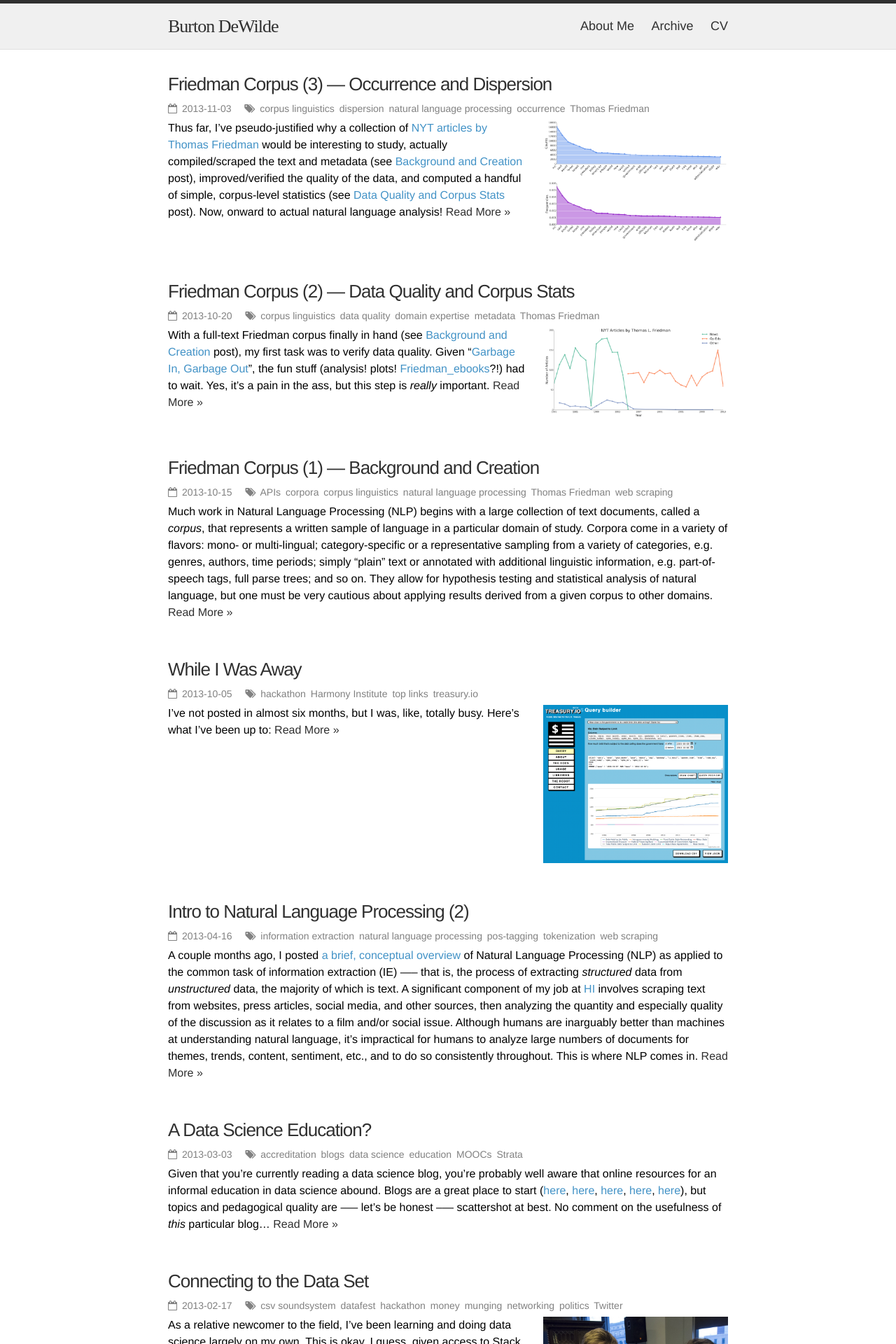
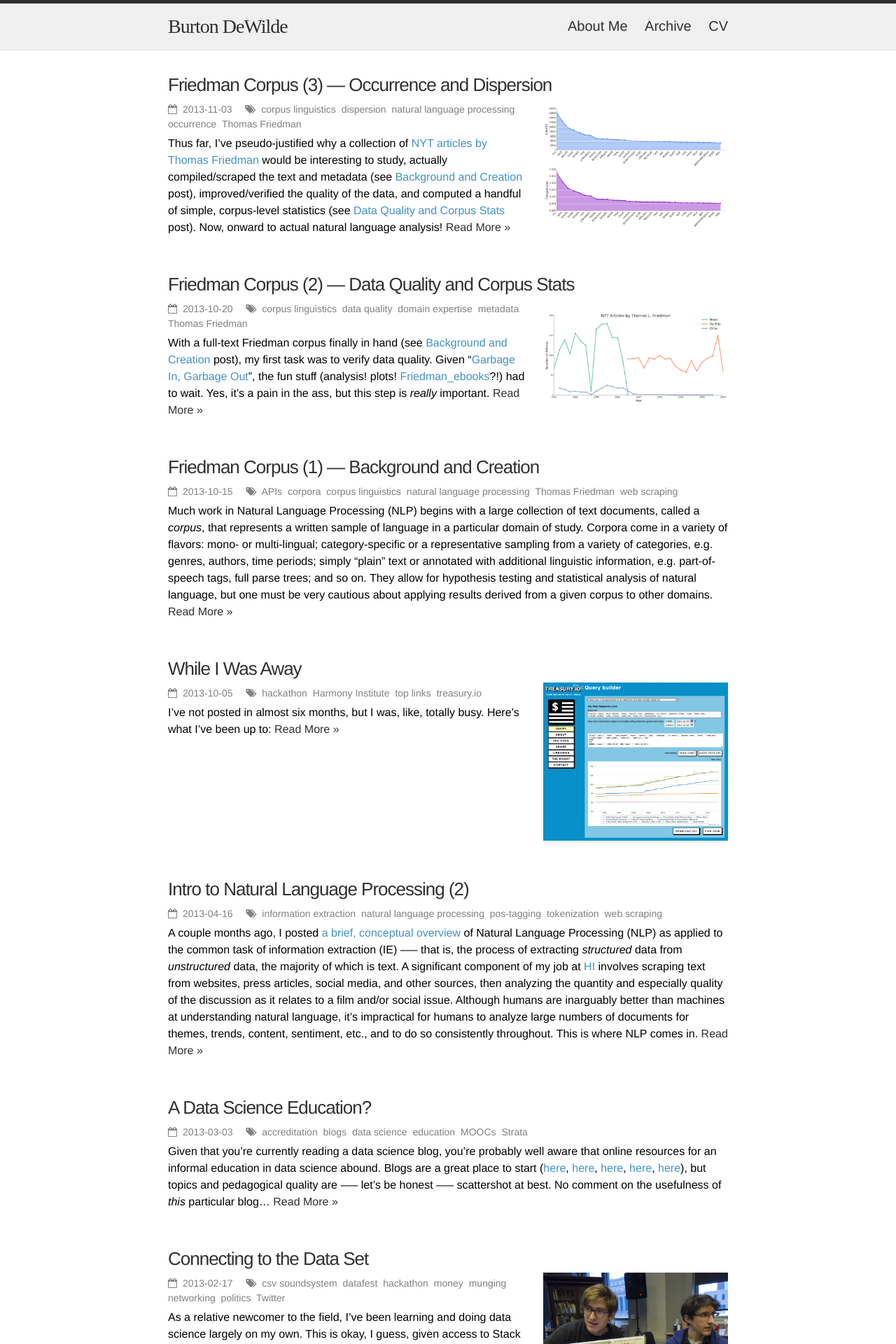
Before and after one commit to bdewilde/bdewilde.github.io, a Jekyll site: the page built from index.html, in a window 1280 px wide. Shown: the top 1920 px of the page at 70% size. Built offline with Jekyll 4.4.1, drawn with Linux system fonts in a browser that asks for light colours; nearby versions of some CDN libraries; some web fonts are replaced; the list of posts is cut into pages by our own code.

Commit message:
updates to styling, per joe's suggestions

```diff
--- a/_includes/header.html
+++ b/_includes/header.html
@@ -23,7 +23,7 @@
             <a class="site-link" href="{{ page.url | prepend: site.baseurl }}">{{ page.title }}</a>
           {% endif %}
         {% endfor %}
-        <a class="site-link" href="/assets/documents/bjd_resume.pdf">CV</a>
+        <a class="site-link" target="_blank" href="/assets/documents/bjd_resume.pdf">CV</a>
       </div>
     </nav>
 
--- a/assets/css/style.css
+++ b/assets/css/style.css
@@ -59,7 +59,7 @@
 }
 .post-meta i,
 .post-meta span {
-    margin-right: 3px;
+    margin-right: 4px;
 }
 .post-meta .post-date {
   margin-right: 15px;
@@ -85,21 +85,19 @@
 
 .site-title {
   font-family: serifa;
+  letter-spacing: -1px;
+}
+.site-header .site-title {
+  font-size: 28px;
+  line-height: 65px;
   display: block;
   vertical-align: middle;
-  letter-spacing: -1px;
   float: left;
   position: relative;
   z-index: 1;
 }
-.site-header .site-title {
-  font-size: 26px;
-  line-height: 65px;
-}
 .site-footer .site-title {
-  font-size: 22px;
-  margin-right: 20px;
-  display: block;
+  font-size: 24px;
 }
 
 
@@ -138,6 +136,7 @@
 
 .site-nav .site-link {
   margin-left: 20px;
+  font-size: 20px;
 }
 
 /* =========== */
@@ -239,7 +238,7 @@
 /* ----------------------------------------------------------*/
 
 header h1 {
-  font-size: 36px;
+  font-size: 34px;
   letter-spacing: -1.75px;
   font-weight: 300;
   margin-bottom: 10px;
--- a/index.html
+++ b/index.html
@@ -10,6 +10,8 @@
       <a class="post-link" href="{{ post.url }}">{{ post.title }}</a>
     </h1>
 
+    <div class="preview-content">
+      <div class="preview-excerpt">
         <div class="post-meta">
           <div class="post-date">
             <i class="fa fa-calendar-o"></i>   {{ post.date | date: '%Y-%m-%d' }}
@@ -21,9 +23,6 @@
             {% endfor %}
           </div>
         </div>
-
-    <div class="preview-content">
-      <div class="preview-excerpt">
         {{ post.excerpt }}
         <a class="post-link" href="{{ post.url }}">Read More &raquo;</a>
       </div>
```
Lines whose indentation alone changed are shown as unchanged.
